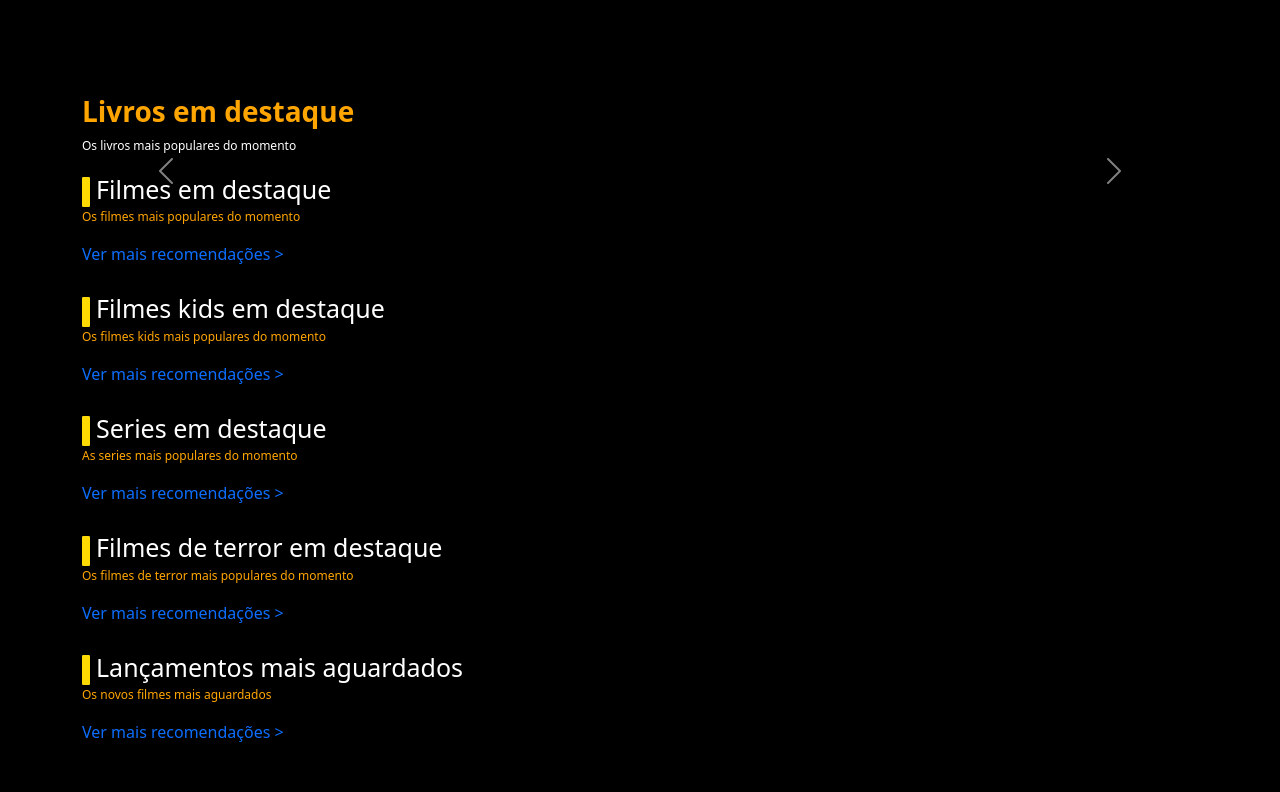
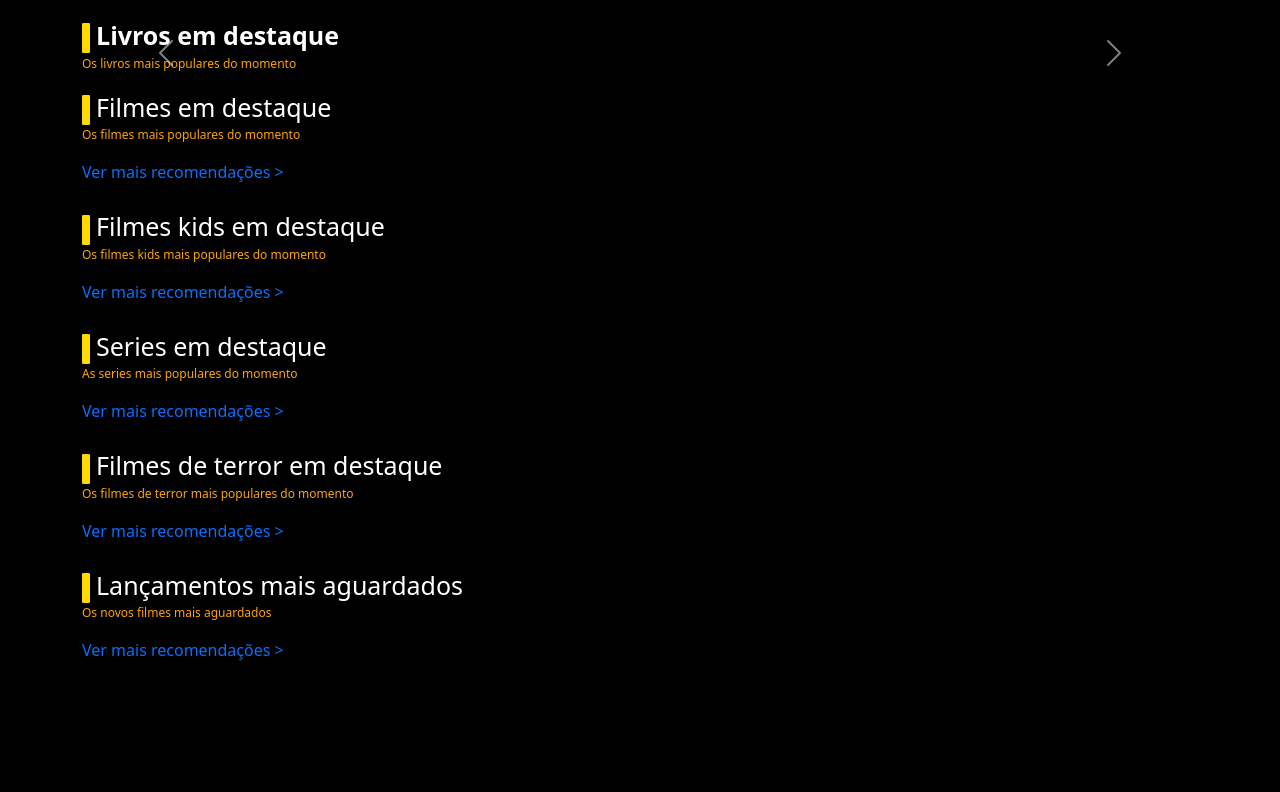
Before and after one commit to Louiz77/LibApp, a Flask app: template templates/index.html in a window 1280 px wide. Shown: the part 72-864 px from the top of the page. After the commit the page ends 732 px from the top, so only its background shows below. Run offline with Flask 3, Linux system fonts and the light colour scheme; the template is opened without the code that fills it, so the values that code supplies are empty; some libraries are stand-ins or nearby versions.

Commit message:
index.html adjustments

```diff
--- a/templates/index.html
+++ b/templates/index.html
@@ -1,9 +1,12 @@
 {% extends 'base.html' %}
 {% block conteudo %}
-<h3 style="text-align: left; margin-top: 15%; color: orange; font-weight: bold;">Livros em destaque</h3>
-<p style="text-align: left; color: white; font-size: 12px">Os livros mais populares do momento</p>
 <!--SEÇÃO DO CAROUSEL-->
-<div style="background-image: transparent;" id="bookCarousel" class="carousel slide" data-ride="carousel">
+<div style="background-image: transparent; margin-top: 8%" id="bookCarousel" class="carousel slide" data-ride="carousel">
+    <a style="text-decoration: none; font-size: 25px; color: white; font-weight: bold;" href="#">
+    <img style="height: 30px" src="{{url_for('static', filename='line.png')}}" alt="">
+    Livros em destaque
+    </a>
+    <p style="text-align: left; color: orange; font-size: 12px">Os livros mais populares do momento</p>
             <div class="carousel-inner">
                 {% for seek in topresults %}
                 <div class="carousel-item {% if loop.first %}active{% endif %}">
@@ -26,7 +29,7 @@
                                 {% else %}
                                 <a href="{{ seek.volumeInfo.infoLink }}">
                                 {% endif %}
-                                    <button  style="width: 100%; padding: 7px 20px; font-size: 15px; margin-bottom: 5%" class="btn btn-primary">Comprar</button>
+                                    <button style="width: 75%; padding: 7px 20px; font-size: 15px; margin-bottom: 5%; margin-left: 12%; margin-right: 10%" class="btn btn-primary">Comprar</button>
                                 </a>
                             </div>
                         </div>
--- a/templates/sobre.html
+++ b/templates/sobre.html
@@ -14,7 +14,9 @@
             <ul class="list-group">
                 <li class="list-group-item">Últimas Pesquisas</li>
                 {% for registro in registros[-5:] %}
-                    <li class="list-group-item">{{ registro.livro }}</li>
+                    {% if registro.livro is not none %}
+                        <li class="list-group-item">{{ registro.livro }}</li>
+                    {% endif %}
                 {% endfor %}
             </ul>
         </div>
```
